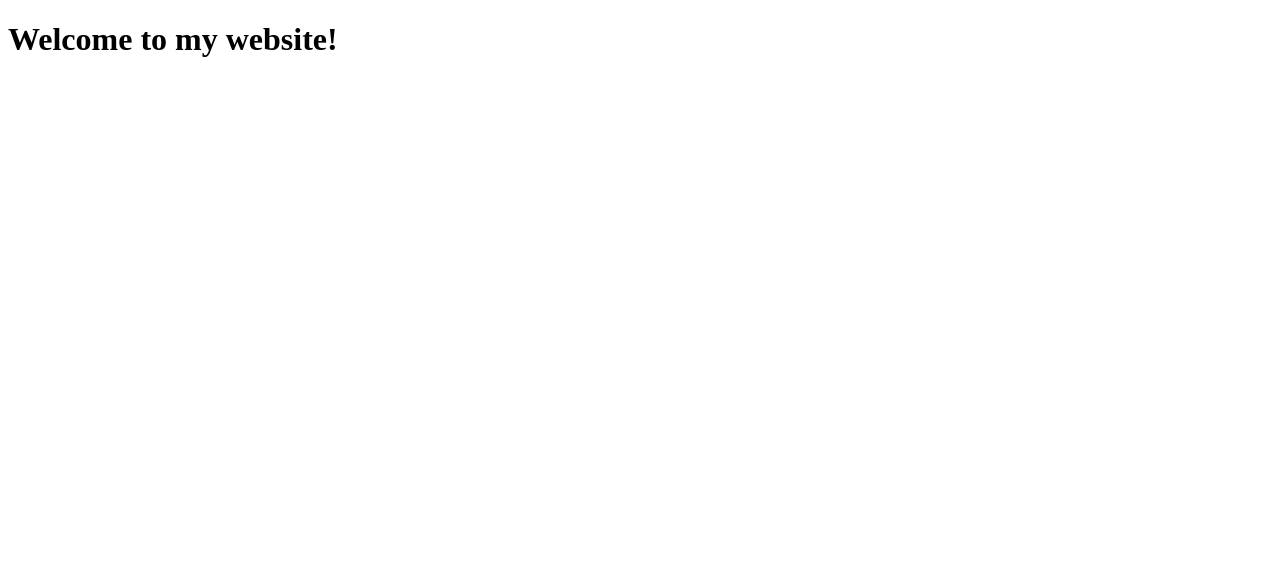
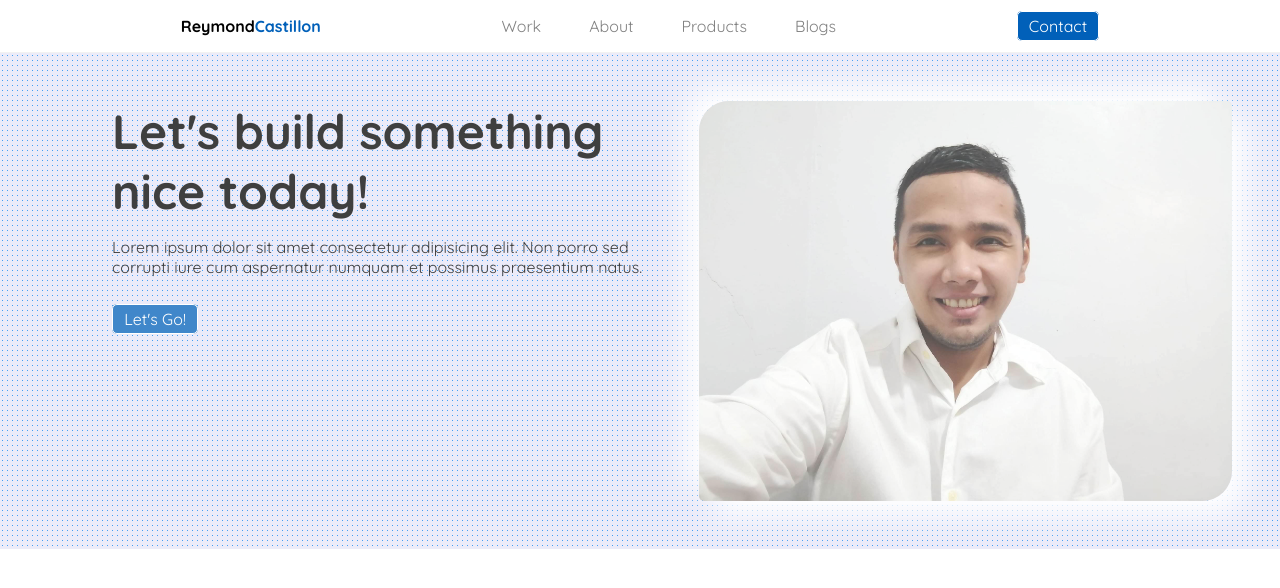
Before and after one commit to rey107/personal_website, a plain HTML site: page src/index.html in a window 1280 px wide. Drawn offline with Linux system fonts and the light colour scheme.

Commit message:
added initial design for hero image and navbar

```diff
--- /dev/null
+++ b/asset/style.css
@@ -0,0 +1,87 @@
+@import url('https://fonts.googleapis.com/css2?family=Quicksand:wght@300;400;500;600;700&display=swap');
+
+* {
+    margin: 0;
+    padding: 0;
+    box-sizing: border-box;
+}
+
+body {
+    font-family: 'Quicksand', sans-serif;
+}
+
+/* NAV */
+
+nav {
+    display: flex;
+    justify-content: space-evenly;
+    align-items: center;
+    padding: 1em 0;
+    border-bottom: 1px solid rgba(0,0,0,0.05);;
+}
+
+.logo {
+    font-weight: 900;
+}
+
+.logo>span{
+    color:rgb(1, 96, 185);;
+}
+
+.nav-list > ul {
+    display: flex;
+    gap: 3em;
+}
+
+.nav-list ul li {
+    list-style: none;
+}
+
+.nav-list ul li a,
+.contact a {
+    text-decoration: none;
+    color: grey;
+}
+
+.contact > a,
+.hero-text > a
+{
+    background-color: rgb(1, 96, 185);
+    padding: .25rem .70rem;
+    border-radius: 5px;
+    border: 1px solid white;
+    color: white;
+    text-decoration: none;
+}
+
+.hero-section {
+    display: flex;
+    justify-content: center;
+    gap: 2em;
+    padding: 3em;
+    opacity: 75%;
+    background-image: radial-gradient(rgb(8, 127, 238) 0.50px, #e5e5f7 0.25px);
+    background-size: 5px 5px;
+}
+
+.hero-section img{
+    height: 50vh;
+    max-width: 720px;
+    border-radius: 30px 5px;
+    box-shadow: 15px 15px 30px #ffffff,
+                -15px -15px 30px #ffffff;
+}
+
+.hero-text{
+    padding-left: 4em;
+}
+
+.hero-text h1 {
+    margin-bottom: 1rem;
+    font-weight: bold;
+    font-size: 3rem;
+}
+
+.hero-text p {
+    margin-bottom: 2rem;
+}
--- a/src/index.html
+++ b/src/index.html
@@ -5,8 +5,35 @@
     <meta http-equiv="X-UA-Compatible" content="IE=edge">
     <meta name="viewport" content="width=device-width, initial-scale=1.0">
     <title>reymond.dev</title>
+    <link rel="stylesheet" href="/asset/style.css">
 </head>
 <body>
-    <h1>Welcome to my website!</h1>
+    <div class="nav-container">
+        <nav>
+            <div class="logo">Reymond<span>Castillon</span></div>
+            <div class="nav-list">
+                <ul>
+                    <li><a href="#work">Work</a></li>
+                    <li><a href="#about">About</a></li>
+                    <li><a href="#products">Products</a></li>
+                    <li><a href="#blogs">Blogs</a></li>
+                </ul>
+            </div>
+            <div class="contact">
+                <a href="#">Contact</a>
+            </div>
+        </nav>
+    </div>
+
+    <div class="hero-section">
+        <div class="hero-text">
+            <h1>Let's build something nice today!</h1>
+            <p>Lorem ipsum dolor sit amet consectetur adipisicing elit. Non porro sed corrupti iure cum aspernatur numquam et possimus praesentium natus.</p>
+            <a href="contact">Let's Go!</a>
+        </div>
+        <img src="/asset/images/self portrait.jpg" alt="" srcset="">
+    </div>
+
+
 </body>
 </html>
```
Also changed, not shown: asset/images/rey.jpg (added), asset/images/self portrait.jpg (added), asset/images/self_portrait-removebg-preview.png (added), asset/images/topography.svg (added).
